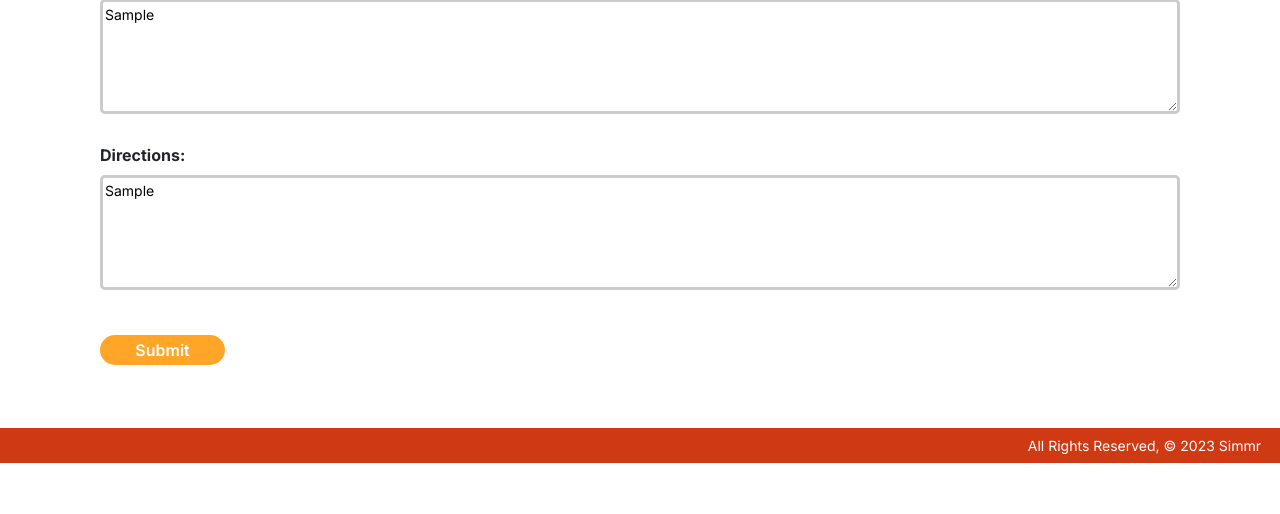
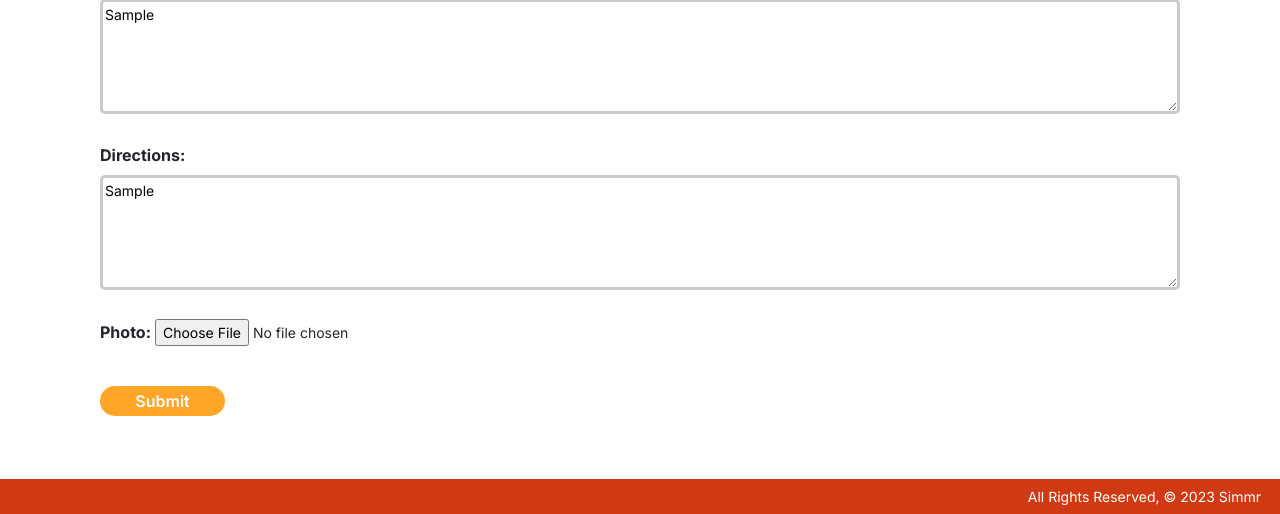
Before and after one commit to MichaelBMoss/simmr, a Django app: page /recipes/1/update/ in a window 1280 px wide. Shown: the part 944-1458 px from the top of the page. Before the commit the page ends 1407 px from the top, so only its background shows below. Run offline with Django 4.2, Linux system fonts and the light colour scheme; tables that the repository leaves empty hold one stand-in row (values such as "Sample post").

Commit message:
photo can be replaced in recipe edit

```diff
--- a/main_app/forms.py
+++ b/main_app/forms.py
@@ -20,3 +20,16 @@ class RecipeCreateForm(forms.ModelForm):
     ingredients = forms.CharField(required=True, widget=forms.Textarea)
     directions = forms.CharField(required=True, widget=forms.Textarea)
     photo = forms.ImageField(required=True)
+
+
+class RecipeUpdateForm(forms.ModelForm):
+    class Meta:
+        model = Recipe
+        fields = ['name', 'category', 'appliance', 'description', 'time', 'servings', 'ingredients', 'directions']
+
+    name = forms.CharField(required=True)
+    category = forms.ChoiceField(choices=Recipe.CATEGORY_CHOICES, required=True)
+    description = forms.CharField(required=True, widget=forms.Textarea)
+    ingredients = forms.CharField(required=True, widget=forms.Textarea)
+    directions = forms.CharField(required=True, widget=forms.Textarea)
+    photo = forms.ImageField(required=False)
--- a/main_app/static/css/style.css
+++ b/main_app/static/css/style.css
@@ -346,7 +346,7 @@ h4 {
     padding: 7px 14px;
 }
 
-.detail-cat-app {
+.detail-recipe-qualities-div {
     display: flex;
     justify-content: flex-start;
     align-items: center;
--- a/main_app/templates/main_app/recipe_detail.html
+++ b/main_app/templates/main_app/recipe_detail.html
@@ -8,7 +8,7 @@
 <!-- NOTE: This is the hero container -->
 <div class="container detail-main-container">
   <div class="detail-left">
-    <div class="detail-cat-app">
+    <div class="detail-recipe-qualities-div">
       <span class="detail-category">{{ recipe.category }}</span>
       <span class="detail-appliance">{{ recipe.appliance }}</span>
     </div>
@@ -183,7 +183,7 @@
     }
 
     let addReviewBtn = document.querySelector('.add-review-btn');
-    let hiddenReviewForm = document.querySelector('.hidden');
+    let hiddenReviewForm = document.querySelector('.visible');
 
     if (addReviewBtn && hiddenReviewForm) {
       addReviewBtn.addEventListener('click', function () {
--- a/main_app/views.py
+++ b/main_app/views.py
@@ -6,7 +6,7 @@ from django.views.generic.edit import CreateView, UpdateView, DeleteView
 from django.views.generic import ListView, DetailView
 from django.db.models import Avg, Count
 from .models import Recipe, Review, Photo
-from .forms import ReviewForm, RecipeCreateForm
+from .forms import ReviewForm, RecipeCreateForm, RecipeUpdateForm
 from django.contrib.auth.models import User
 import uuid, boto3, os, random
 
@@ -102,7 +102,6 @@ def bookmark_recipe(request, recipe_id):
     return redirect('recipe_detail', pk=recipe_id)
 
 
-
 class RecipeCreateView(CreateView):
     model = Recipe
     form_class = RecipeCreateForm
@@ -122,6 +121,32 @@ class RecipeCreateView(CreateView):
                 s3.upload_fileobj(photo_file, bucket, key)
                 url = f"{os.environ['S3_BASE_URL']}{bucket}/{key}"
 
+                Photo.objects.create(url=url, recipe=recipe)
+            except Exception as e:
+                print('An error occurred uploading file to S3')
+                print(e)
+
+        return super().form_valid(form)
+
+
+class RecipeUpdateView(UpdateView):
+    model = Recipe
+    form_class = RecipeUpdateForm
+
+    def form_valid(self, form):
+        form.instance.author = self.request.user
+        recipe = form.save()
+
+        photo_file = self.request.FILES.get('photo', None)
+        if photo_file:
+            s3 = boto3.client('s3')
+            key = uuid.uuid4().hex[:6] + photo_file.name[photo_file.name.rfind('.'):]
+            try:
+                bucket = os.environ['S3_BUCKET']
+                s3.upload_fileobj(photo_file, bucket, key)
+                url = f"{os.environ['S3_BASE_URL']}{bucket}/{key}"
+                existing_photos = Photo.objects.filter(recipe=recipe)
+                existing_photos.delete()
                 Photo.objects.create(url=url, recipe=recipe)
             except Exception as e:
                 print('An error occurred uploading file to S3')
@@ -162,11 +187,6 @@ class RecipeDetailView(DetailView):
         return context
 
 
-class RecipeUpdateView(UpdateView):
-  model = Recipe
-  fields = ['name', 'category', 'appliance', 'description', 'time', 'servings', 'ingredients', 'directions',]
-
-
 class RecipeDeleteView(DeleteView):
   model = Recipe
   success_url = '/recipes/list/'
```
